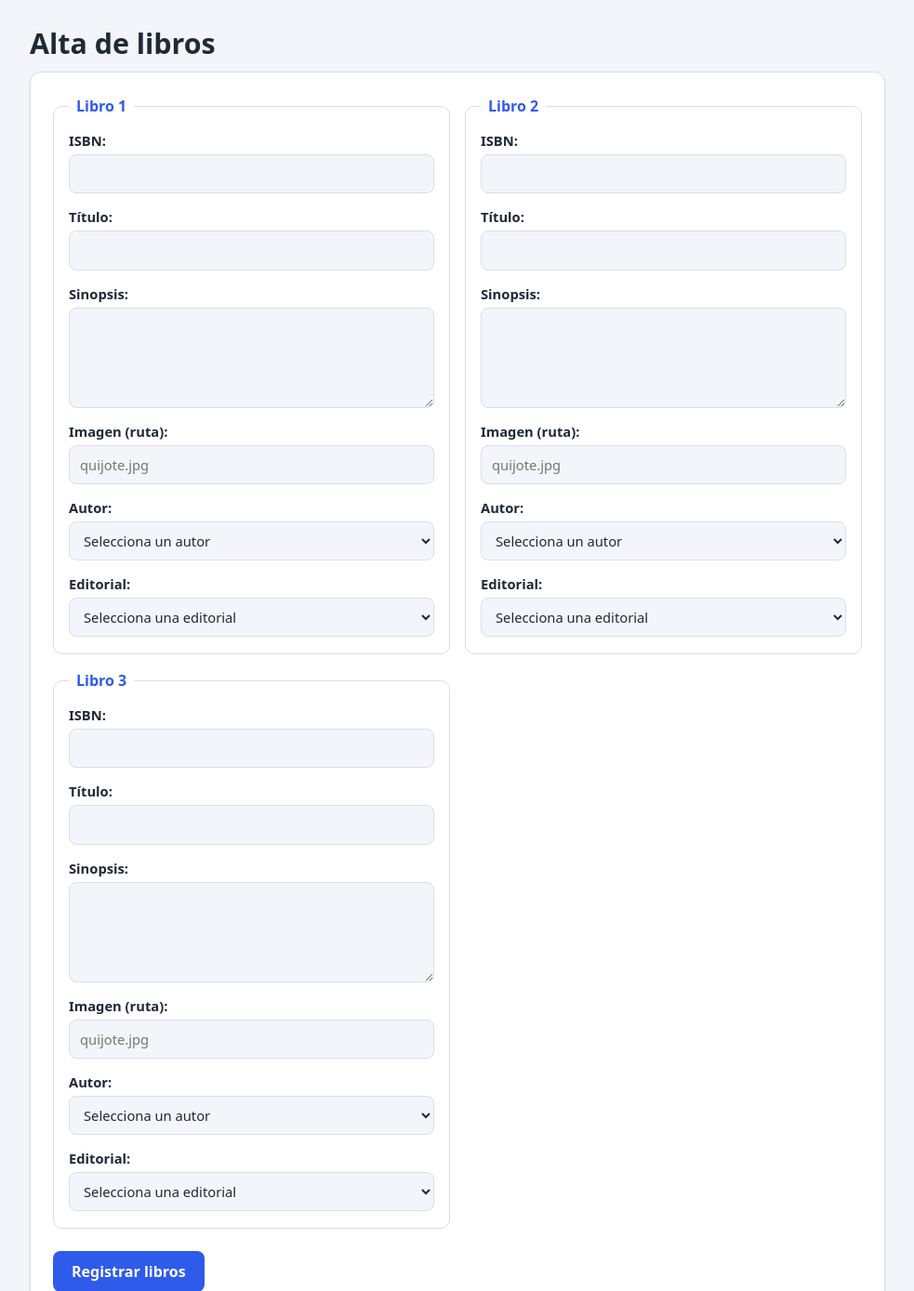
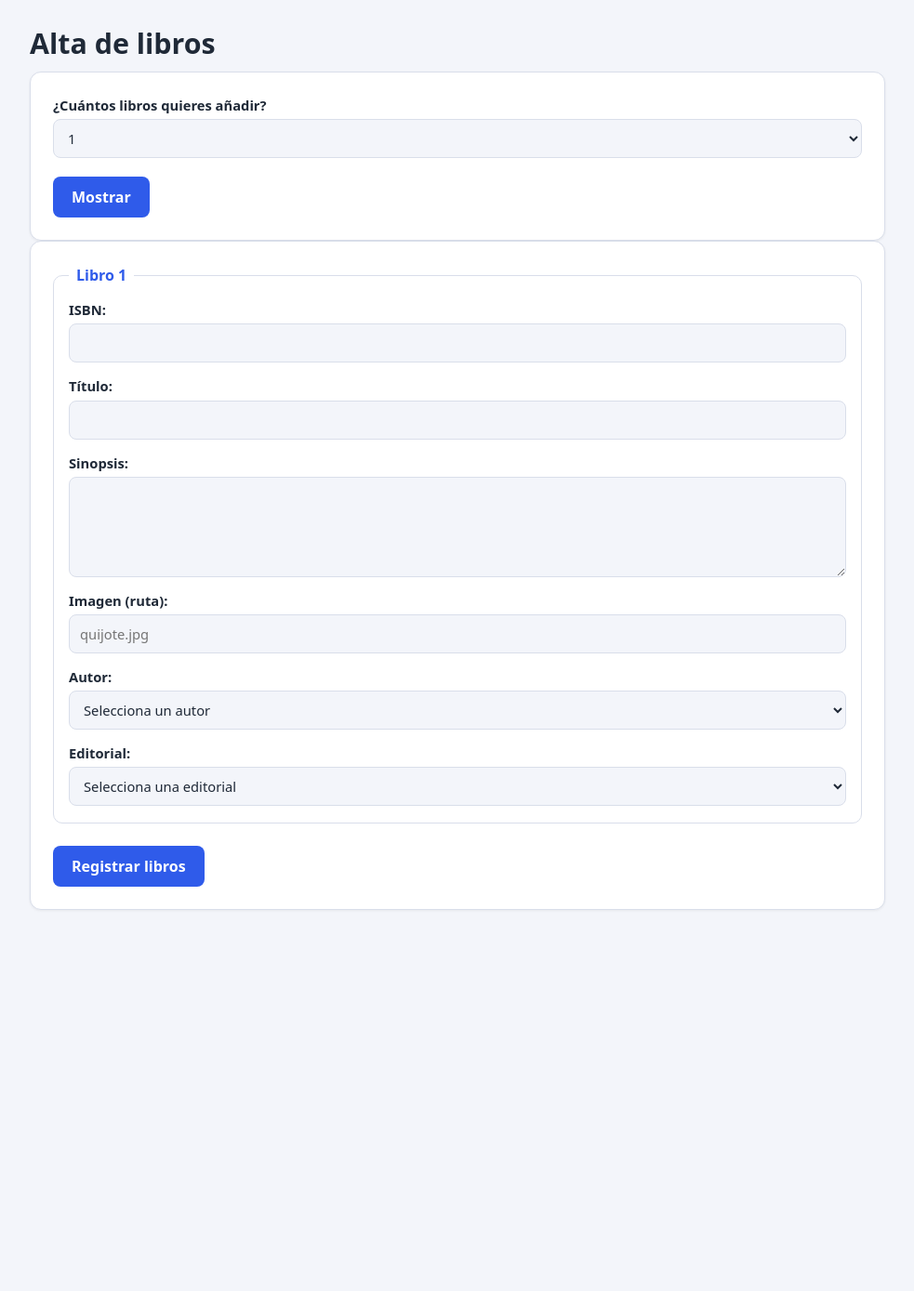
Before and after one commit to lallana14/carpetaCompartida, a PHP site: page /servidor/buenasPracticas/johan/www/gestionBiblioteca.php in a window 1280 px wide. Shown: the part 135-1524 px from the top of the page at 93% size, without its empty margins (148-1131 px from the left). After the commit the page ends 1114 px from the top, so only its background shows below. Run offline with PHP 8.4, Linux system fonts and the light colour scheme; a user stored in the database is signed in; data comes from the database, SQL or seed files in the repository.

Commit message:
Update gestionBiblioteca.php

```diff
--- a/servidor/buenasPracticas/johan/www/gestionBiblioteca.php
+++ b/servidor/buenasPracticas/johan/www/gestionBiblioteca.php
@@ -15,6 +15,11 @@ $autores = [];
 $editoriales = [];
 $error = null;
 $mensaje = '';
+
+// Número de libros a mostrar (1-3), elegido en el desplegable. Si no llega o no es válido, 1.
+$cantidad = filter_input(INPUT_GET, 'cantidad', FILTER_VALIDATE_INT, [
+    'options' => ['min_range' => 1, 'max_range' => 3, 'default' => 1]
+]) ?: 1;
 
 try {
     $conexion = conectarAdmin();
@@ -90,9 +95,22 @@ try {
         <p style="color: red; font-weight: bold;"><?= htmlspecialchars($error) ?></p>
     <?php endif; ?>
 
-    <form action="gestionBiblioteca.php" method="post" class="formulario">
+    <!-- Paso 1: elegir cuántos libros se van a añadir (GET: solo cambia lo que se muestra) -->
+    <form action="gestionBiblioteca.php" method="get" class="formulario">
+        <label>¿Cuántos libros quieres añadir?
+            <select name="cantidad" onchange="this.form.submit()">
+                <?php for ($n = 1; $n <= 3; $n++): ?>
+                    <option value="<?= $n ?>" <?= $n === $cantidad ? 'selected' : '' ?>><?= $n ?></option>
+                <?php endfor; ?>
+            </select>
+        </label>
+        <input type="submit" value="Mostrar">
+    </form>
+
+    <!-- Paso 2: datos de los libros (POST: guarda en la BD) -->
+    <form action="gestionBiblioteca.php?cantidad=<?= $cantidad ?>" method="post" class="formulario">
         <div id="libros">
-            <?php for ($indice = 0; $indice < 3; $indice++): ?>
+            <?php for ($indice = 0; $indice < $cantidad; $indice++): ?>
                 <fieldset class="libro">
                     <legend>Libro <?= $indice + 1 ?></legend>
                     <label>ISBN: <input type="text" name="ISBN[]" required></label><br>
```
